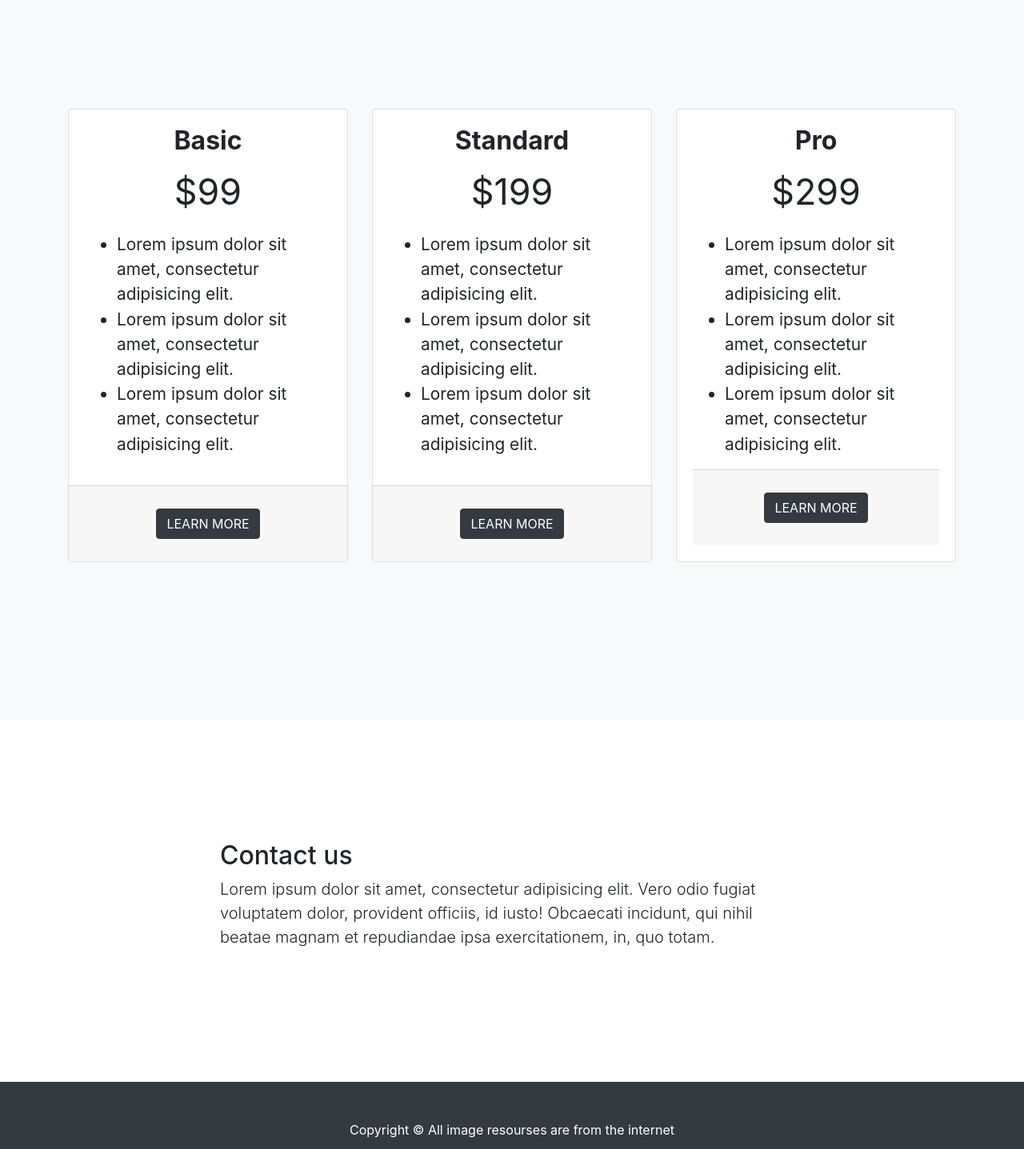
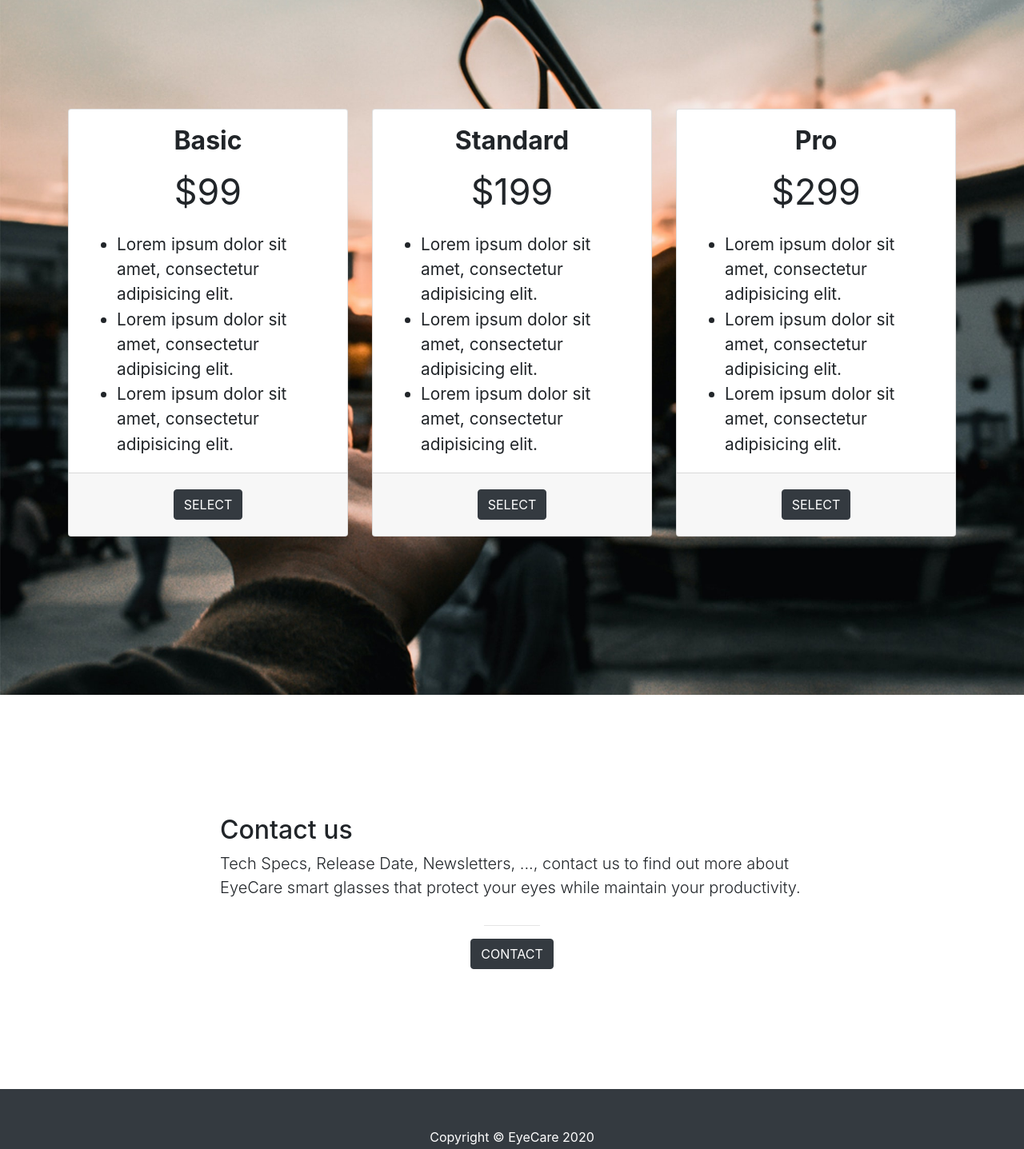
Before and after one commit to plhsu19/landing-page-EyeCare, a website with bundled scripts: page index.html in a window 1280 px wide. Shown: the part 1340-2777 px from the top of the page at 80% size. Built offline with nearby package versions, Linux system fonts and the light colour scheme.

Commit message:
finish the webpage, add README

```diff
--- a/css/scrolling-nav.css
+++ b/css/scrolling-nav.css
@@ -55,6 +55,19 @@
 	border-width: 0.2rem;
 }
 
+.btn-custom2 {
+	font-size: 1.3rem;
+	border-radius: 1.5rem;
+	padding: .5rem 1rem;
+	margin-top: 0.5rem;
+	margin-bottom: 0.5rem;
+}
+
+.btn-custom2:hover {
+	background-color: #6c757d;
+	border-color: #6c757d;
+	border-width: 0.2rem;
+}
 
  section {
  	padding: 150px 30px 150px 30px;
@@ -65,7 +78,7 @@
  }
 
 .product_descript {
-	padding: 150px 50px 150px 50px;
+	padding: 150px 75px 150px 75px;
 }
 
 
@@ -97,3 +110,26 @@
 	display: flex;
 	justify-content: center;
 }
+
+#Price {
+	background: url(../images/background2.jpg) no-repeat center center fixed;
+	background-size: cover;
+}
+
+hr {
+	border-color: #6c757d;
+	border-width: 2px;
+	max-width: 70px;
+}
+
+.btn-contact {
+	font-size: 1.2rem;
+	border-radius: 2rem;
+	padding: .7rem 1.5rem;
+}
+
+.btn-contact:hover {
+	background-color: #6c757d;
+	border-color: #6c757d;
+	border-width: 0.2rem;
+}
--- a/index.html
+++ b/index.html
@@ -88,7 +88,7 @@
     <div class="container">
       <!-- Content Row -->
       <div class="row justify-content-around">
-        <div class="col-md-4 mb-5">
+        <div class="col-md-6 col-lg-4 mb-5">
           <div class="card h-100">
             <div class="card-body">
               <h2 class="card-title">Basic</h2>
@@ -101,13 +101,13 @@
             </div>
             <div class="card-footer">
               <a href="https://mailchi.mp/ebbab150e0fd/contact">
-                <button type="button" class="btn btn-dark btn-custom text-uppercase">Learn More</button>
+                <button type="button" class="btn btn-dark btn-custom2 text-uppercase">Select</button>
               </a>
             </div>
           </div>
         </div>
         <!-- /.col-md-4 -->
-        <div class="col-md-4 mb-5">
+        <div class="col-md-6 col-lg-4 mb-5">
           <div class="card h-100">
             <div class="card-body">
               <h2 class="card-title">Standard</h2>
@@ -120,13 +120,13 @@
             </div>
             <div class="card-footer">
               <a href="https://mailchi.mp/ebbab150e0fd/contact">
-                <button type="button" class="btn btn-dark btn-custom text-uppercase">Learn More</button>
+                <button type="button" class="btn btn-dark btn-custom2 text-uppercase">Select</button>
               </a>
             </div>
           </div>
         </div>
         <!-- /.col-md-4 -->
-        <div class="col-md-4 mb-5">
+        <div class="col-md-6 col-lg-4 mb-5">
           <div class="card h-100">
             <div class="card-body">
               <h2 class="card-title">Pro</h2>
@@ -136,9 +136,10 @@
                 <li>Lorem ipsum dolor sit amet, consectetur adipisicing elit.</li>
                 <li>Lorem ipsum dolor sit amet, consectetur adipisicing elit.</li>
               </ul>
+            </div>
             <div class="card-footer">
               <a href="https://mailchi.mp/ebbab150e0fd/contact">
-                  <button type="button" class="btn btn-dark btn-custom text-uppercase">Learn More</button>
+                <button type="button" class="btn btn-dark btn-custom2 text-uppercase">Select</button>
               </a>
             </div>
           </div>
@@ -153,11 +154,17 @@
 
 
   <section id="contact">
-      <div class="container">
+    <div class="container ">
       <div class="row">
         <div class="col-lg-8 mx-auto">
           <h2>Contact us</h2>
-            <p class="lead">Lorem ipsum dolor sit amet, consectetur adipisicing elit. Vero odio fugiat voluptatem dolor, provident officiis, id iusto! Obcaecati incidunt, qui nihil beatae magnam et repudiandae ipsa exercitationem, in, quo totam.</p>
+          <p class="lead">Tech Specs, Release Date, Newsletters, ..., contact us to find out more about EyeCare smart glasses that protect your eyes while maintain your productivity.</p>
+        </div>
+        <div class="col-12 text-center">
+          <hr>
+          <a href="https://mailchi.mp/ebbab150e0fd/contact">
+            <button type="button" class="btn btn-dark btn-contact text-uppercase">Contact</button>
+          </a>
         </div>
       </div>
     </div>
@@ -166,7 +173,7 @@
   <!-- Footer -->
   <footer class="py-5 bg-dark">
     <div class="container">
-        <p class="m-0 text-center text-white">Copyright &copy; All image resourses are from the internet</p>
+      <p class="m-0 text-center text-white">Copyright &copy; EyeCare 2020</p>
     </div>
     <!-- /.container -->
   </footer>
```
Also changed, not shown: README.md (added), page_header.png (added), page_price.png (added), page_product.png (added). Lines whose indentation alone changed are shown as unchanged.
